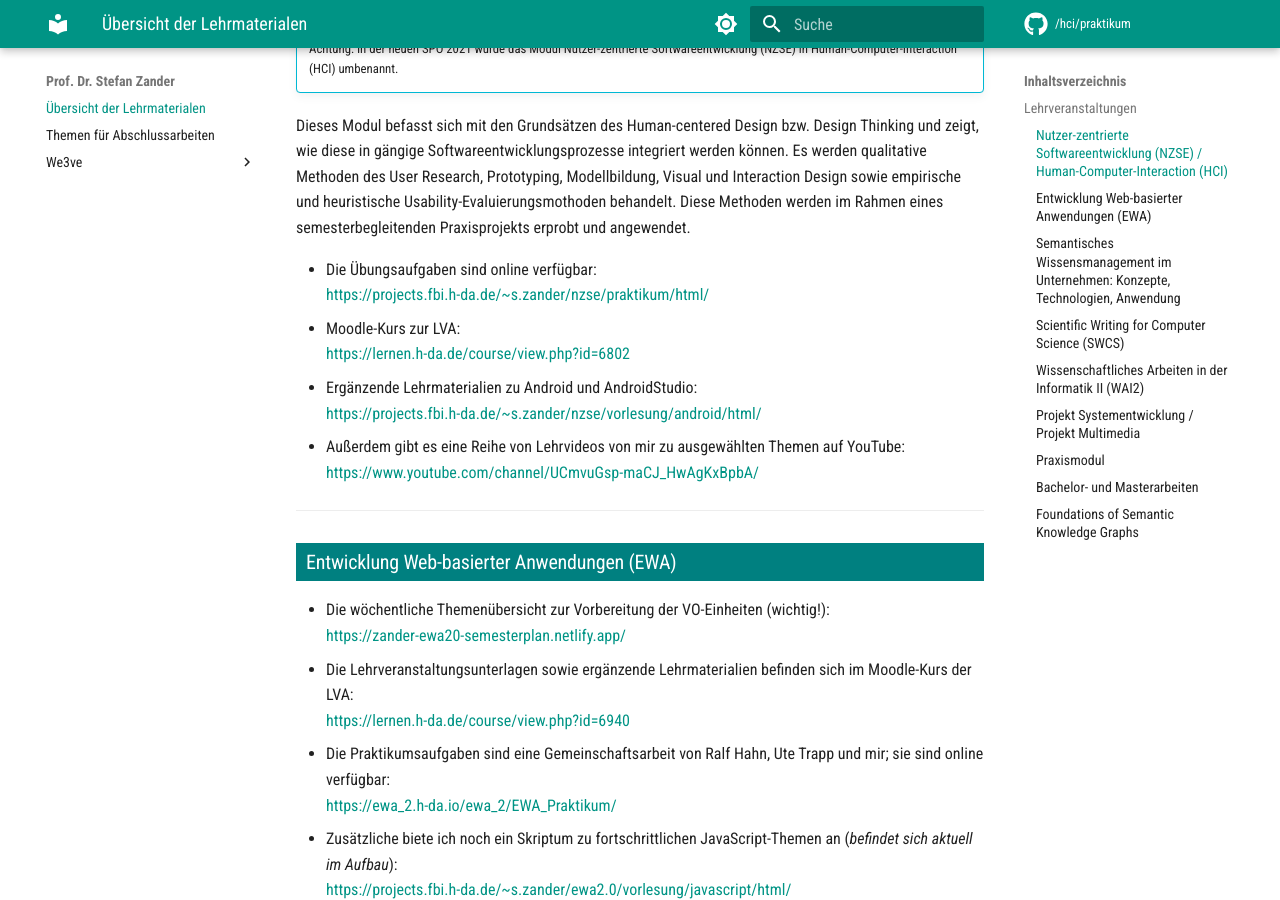
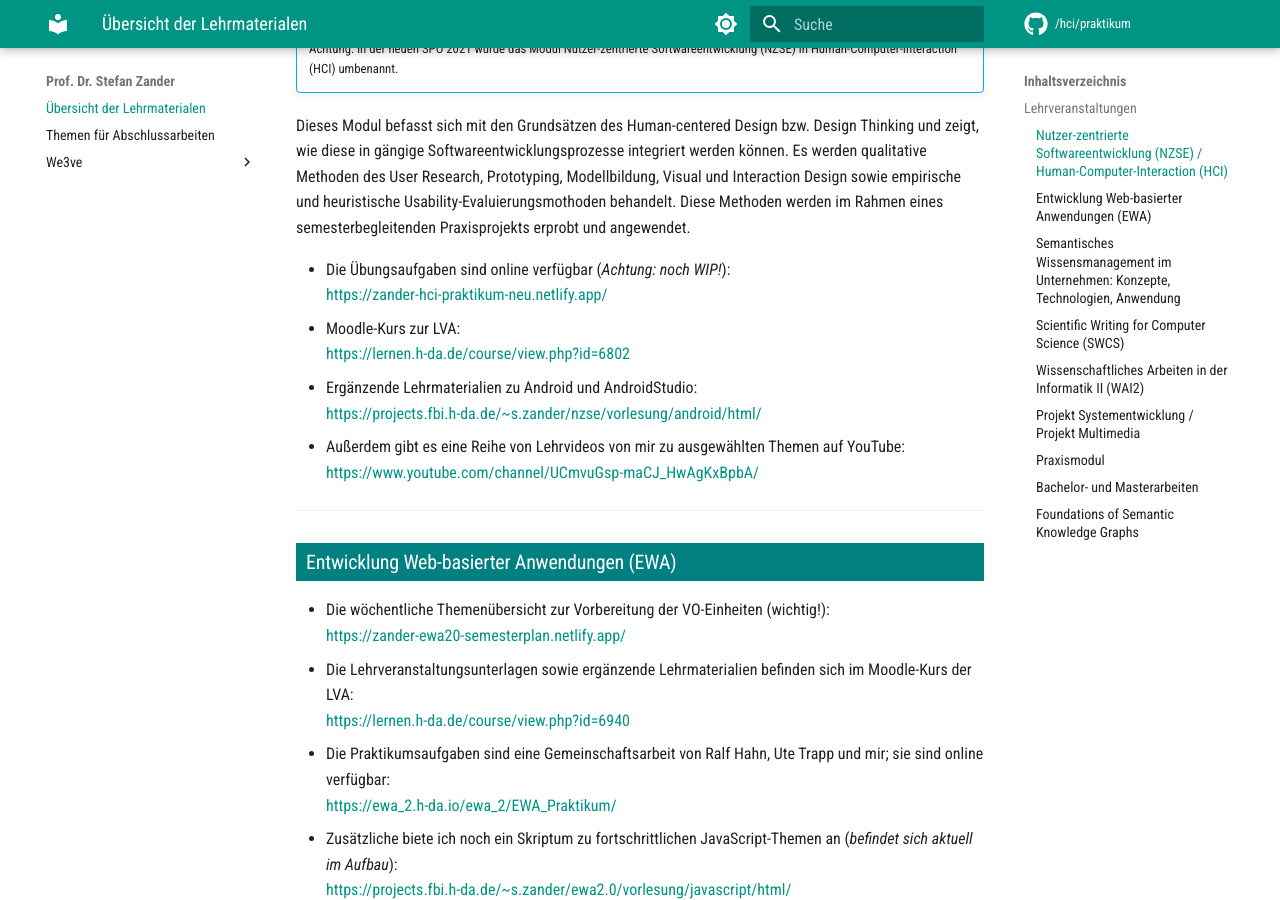
Before and after one commit to StefanZander/stefanzander.github.io, an MkDocs documentation site: the page built from docs/index.md, in a window 1280 px wide and 900 px high, scrolled down 717 px. Built offline with MkDocs 1.6.1 and Material for MkDocs 9.7.7, drawn with Linux system fonts in a browser that asks for light colours; comment, search, counter and statistics services are not loaded.

Commit message:
Update index.md; added new link for hci lab

```diff
--- a/docs/index.md
+++ b/docs/index.md
@@ -17,8 +17,8 @@ Die folgenden Lehrveranstaltungen halte ich in regelmäßigen Abständen am Fach
 
 Dieses Modul befasst sich mit den Grundsätzen des Human-centered Design bzw. Design Thinking und zeigt, wie diese in gängige Softwareentwicklungsprozesse integriert werden können. Es werden qualitative Methoden des User Research, Prototyping, Modellbildung, Visual und Interaction Design sowie empirische und heuristische Usability-Evaluierungsmothoden behandelt. Diese Methoden werden im Rahmen eines semesterbegleitenden Praxisprojekts erprobt und angewendet.
 
-* Die Übungsaufgaben sind online verfügbar:
-    <https://projects.fbi.h-da.de/~s.zander/nzse/praktikum/html/>
+* Die Übungsaufgaben sind online verfügbar (_Achtung: noch WIP!_):
+    <https://zander-hci-praktikum-neu.netlify.app/>
 * Moodle-Kurs zur LVA:
     <https://lernen.h-da.de/course/view.php?id=6802>
 * Ergänzende Lehrmaterialien zu Android und AndroidStudio:
```
